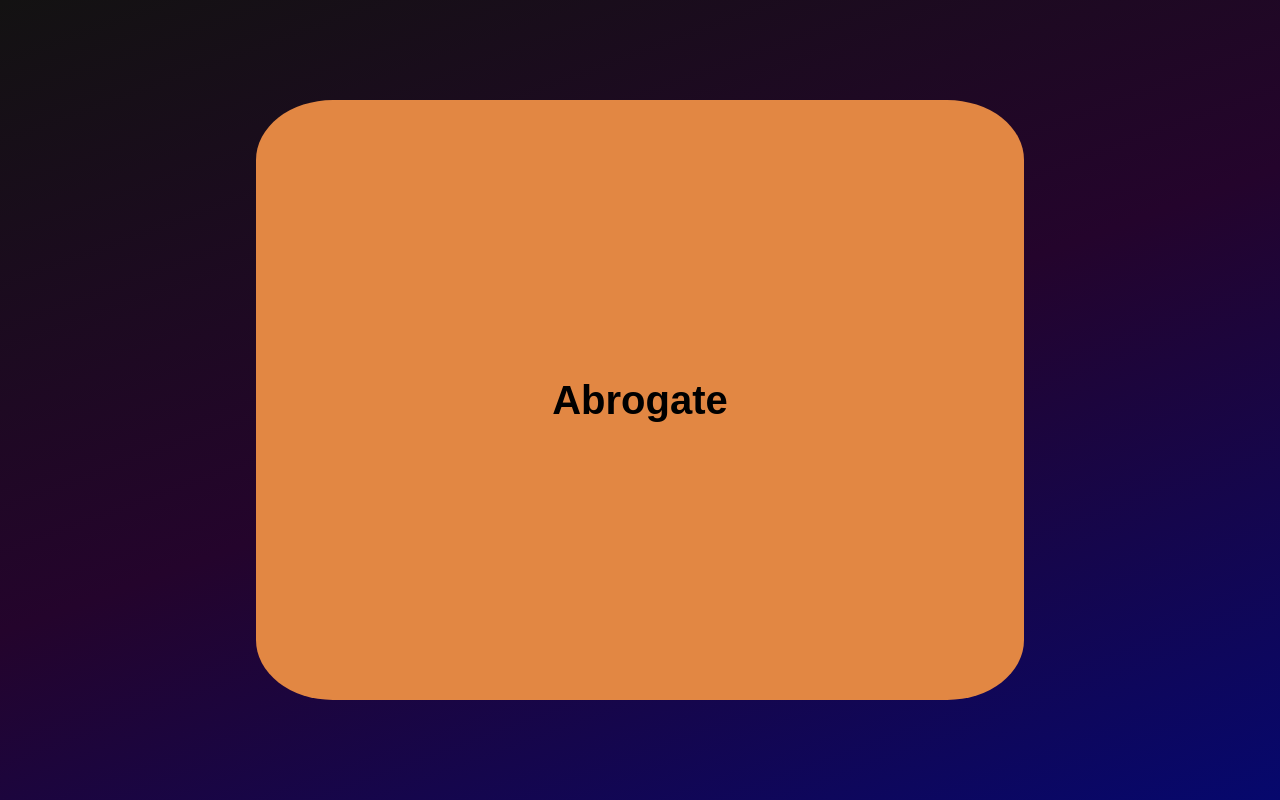
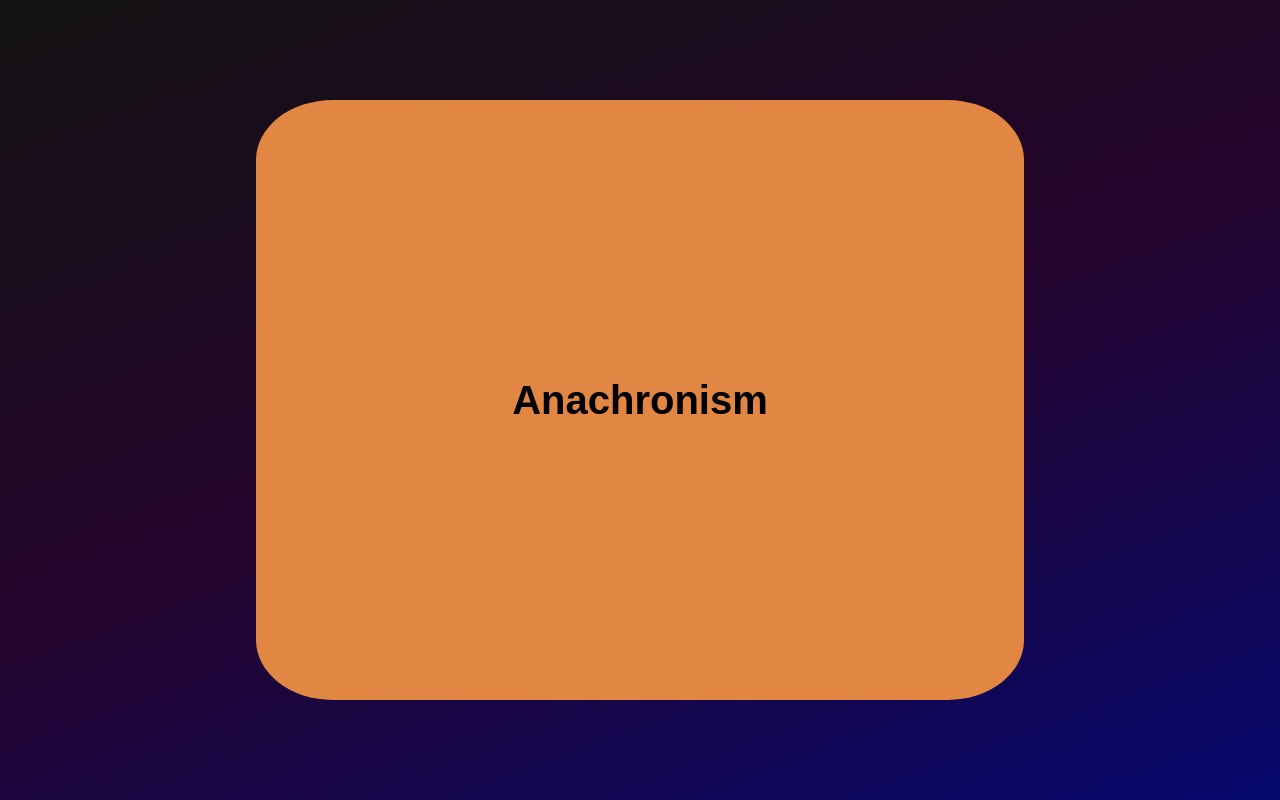
Before and after one commit to mxxaxx/Words, a plain HTML site: page index.html in a window 1280 px wide. Drawn offline with Linux system fonts and the light colour scheme.

Commit message:
Update index.html

```diff
--- a/index.html
+++ b/index.html
@@ -18,7 +18,7 @@
     <button id="clicker" onclick="getdefinition()">
 
         <h1 id="word">
-            Abrogate
+            Anachronism
         </h1>
     </button>
 </body>
```
